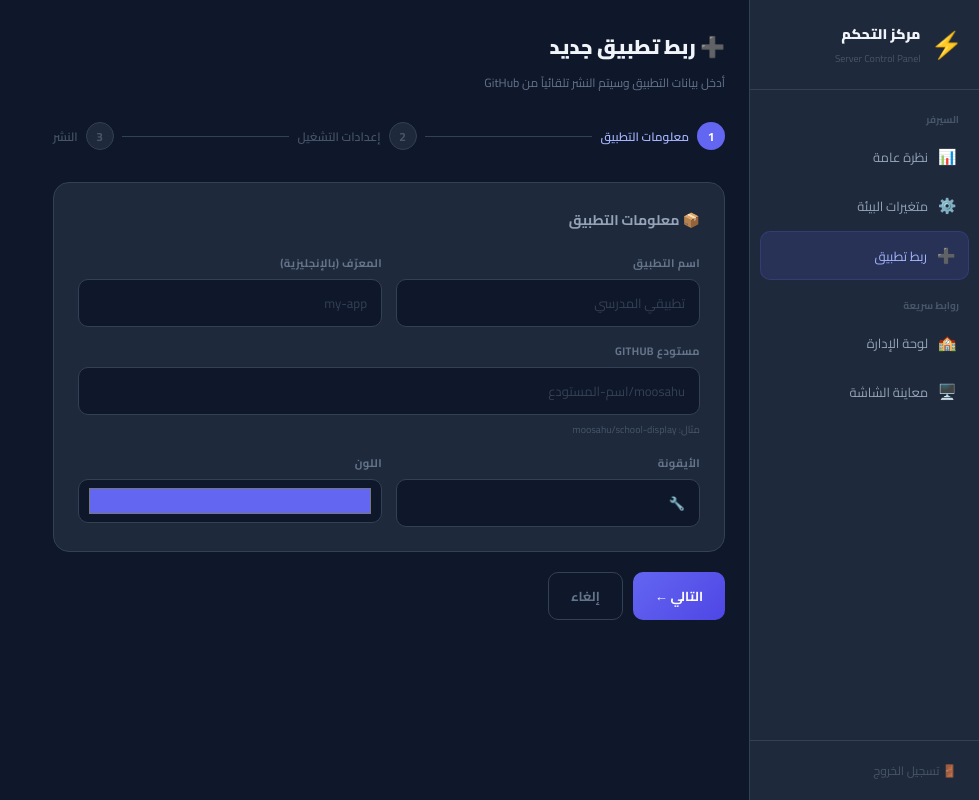
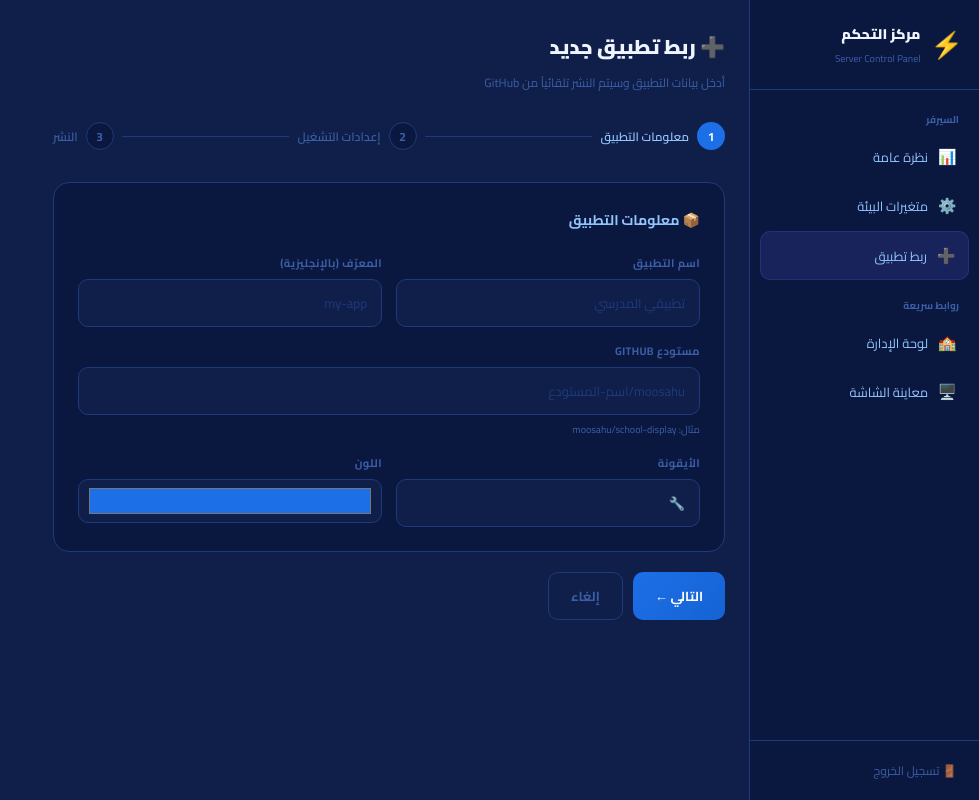
Before and after one commit to moosahu/server-panel, a Flask app: page /apps/new in a window 1280 px wide. Shown: the whole page, without its empty margins (301-1280 px from the left). Run offline with Flask 3, Linux system fonts and the light colour scheme; the visitor is signed in with stand-in values (Sample User, id 1); parts of the project's set-up code (start-up, migrations or seed data) failed here and were passed over.

Commit message:
Apply school admin panel color scheme to server panel (navy blue theme)
Co-Authored-By: Claude Sonnet 4.6 <noreply@anthropic.com>

```diff
--- a/templates/server/new_app.html
+++ b/templates/server/new_app.html
@@ -6,31 +6,31 @@
 <link href="https://fonts.googleapis.com/css2?family=Cairo:wght@400;600;700;900&display=swap" rel="stylesheet">
 <style>
 *{box-sizing:border-box;margin:0;padding:0}
-body{font-family:'Cairo',sans-serif;background:#0f172a;color:#e2e8f0;min-height:100vh}
+body{font-family:'Cairo',sans-serif;background:#0f1f4a;color:#F0F4FF;min-height:100vh}
 
 #sb{position:fixed;top:0;right:0;width:230px;height:100vh;
-  background:#1e293b;border-left:1px solid #334155;
+  background:#0a1840;border-left:1px solid #1e3a7a;
   display:flex;flex-direction:column;z-index:100}
-.sb-brand{padding:20px 16px;border-bottom:1px solid #334155}
+.sb-brand{padding:20px 16px;border-bottom:1px solid #1e3a7a}
 .sb-brand-row{display:flex;align-items:center;gap:10px}
 .sb-brand-icon{font-size:26px}
-.sb-brand-name{font-size:14px;font-weight:900;color:#f1f5f9}
-.sb-brand-sub{font-size:10px;color:#475569;margin-top:2px}
+.sb-brand-name{font-size:14px;font-weight:900;color:#F0F4FF}
+.sb-brand-sub{font-size:10px;color:#3b5ea6;margin-top:2px}
 nav{flex:1;padding:12px 10px}
-.nav-section{font-size:10px;color:#475569;font-weight:700;padding:8px 10px 4px}
+.nav-section{font-size:10px;color:#3b5ea6;font-weight:700;padding:8px 10px 4px}
 nav a{display:flex;align-items:center;gap:9px;padding:9px 12px;border-radius:10px;
-  color:#94a3b8;text-decoration:none;font-size:13px;margin-bottom:2px;transition:.15s}
-nav a:hover{background:#0f172a;color:#e2e8f0}
-nav a.active{background:rgba(99,102,241,.15);color:#a5b4fc;border:1px solid rgba(99,102,241,.2)}
+  color:#93c5fd;text-decoration:none;font-size:13px;margin-bottom:2px;transition:.15s}
+nav a:hover{background:#0f1f4a;color:#F0F4FF}
+nav a.active{background:rgba(99,102,241,.15);color:#93c5fd;border:1px solid rgba(99,102,241,.2)}
 nav a .ni{font-size:15px;width:20px;text-align:center}
-.sb-foot{padding:12px 14px;border-top:1px solid #334155}
-.sb-foot a{display:flex;align-items:center;gap:7px;color:#475569;
+.sb-foot{padding:12px 14px;border-top:1px solid #1e3a7a}
+.sb-foot a{display:flex;align-items:center;gap:7px;color:#3b5ea6;
   text-decoration:none;font-size:12px;padding:6px 8px;border-radius:8px;transition:.15s}
 .sb-foot a:hover{color:#f87171}
 
 #ct{margin-right:230px;padding:28px 24px;max-width:720px}
-.page-title{font-size:20px;font-weight:900;color:#f1f5f9;margin-bottom:6px}
-.page-sub{font-size:12px;color:#64748b;margin-bottom:28px}
+.page-title{font-size:20px;font-weight:900;color:#F0F4FF;margin-bottom:6px}
+.page-sub{font-size:12px;color:#3b5ea6;margin-bottom:28px}
 
 /* Steps */
 .steps{display:flex;align-items:center;gap:0;margin-bottom:32px}
@@ -38,40 +38,40 @@ nav a .ni{font-size:15px;width:20px;text-align:center}
 .step-num{width:28px;height:28px;border-radius:50%;display:flex;align-items:center;
   justify-content:center;font-size:12px;font-weight:700;flex-shrink:0}
 .step.done .step-num{background:#22c55e;color:#fff}
-.step.active .step-num{background:#6366f1;color:#fff}
-.step.pending .step-num{background:#1e293b;border:1.5px solid #334155;color:#475569}
+.step.active .step-num{background:#1D6FE8;color:#fff}
+.step.pending .step-num{background:#0a1840;border:1.5px solid #1e3a7a;color:#3b5ea6}
 .step-label{font-size:12px;font-weight:600}
-.step.active .step-label{color:#a5b4fc}
+.step.active .step-label{color:#93c5fd}
 .step.done .step-label{color:#4ade80}
-.step.pending .step-label{color:#475569}
-.step-line{flex:1;height:1px;background:#334155;margin:0 8px;min-width:20px}
+.step.pending .step-label{color:#3b5ea6}
+.step-line{flex:1;height:1px;background:#1e3a7a;margin:0 8px;min-width:20px}
 
 /* Cards */
-.card{background:#1e293b;border:1px solid #334155;border-radius:16px;padding:24px;margin-bottom:16px}
-.card-title{font-size:14px;font-weight:700;color:#94a3b8;margin-bottom:20px;
+.card{background:#0a1840;border:1px solid #1e3a7a;border-radius:16px;padding:24px;margin-bottom:16px}
+.card-title{font-size:14px;font-weight:700;color:#93c5fd;margin-bottom:20px;
   display:flex;align-items:center;gap:7px}
 .form-grid{display:grid;grid-template-columns:1fr 1fr;gap:14px}
 .form-group{margin-bottom:0}
 .form-group.full{grid-column:1/-1}
-label{display:block;font-size:11px;color:#64748b;font-weight:700;margin-bottom:6px;text-transform:uppercase;letter-spacing:.4px}
-input,select{width:100%;padding:11px 14px;background:#0f172a;border:1.5px solid #334155;
-  border-radius:10px;color:#f1f5f9;font-family:'Cairo',sans-serif;font-size:13px;
+label{display:block;font-size:11px;color:#3b5ea6;font-weight:700;margin-bottom:6px;text-transform:uppercase;letter-spacing:.4px}
+input,select{width:100%;padding:11px 14px;background:#0f1f4a;border:1.5px solid #1e3a7a;
+  border-radius:10px;color:#F0F4FF;font-family:'Cairo',sans-serif;font-size:13px;
   outline:none;transition:.2s}
-input:focus,select:focus{border-color:#6366f1;box-shadow:0 0 0 3px rgba(99,102,241,.1)}
-input::placeholder{color:#334155}
-.hint{font-size:10px;color:#475569;margin-top:5px}
-.preview{font-family:monospace;font-size:11px;color:#60a5fa;background:#0f172a;
+input:focus,select:focus{border-color:#1D6FE8;box-shadow:0 0 0 3px rgba(99,102,241,.1)}
+input::placeholder{color:#1e3a7a}
+.hint{font-size:10px;color:#3b5ea6;margin-top:5px}
+.preview{font-family:monospace;font-size:11px;color:#93c5fd;background:#0f1f4a;
   border:1px solid #1e3a5f;border-radius:8px;padding:8px 12px;margin-top:6px}
 
 /* Buttons */
 .btn{padding:11px 22px;border-radius:10px;font-family:'Cairo',sans-serif;
   font-size:13px;font-weight:700;cursor:pointer;border:none;
   display:inline-flex;align-items:center;gap:6px;transition:.15s;text-decoration:none}
-.btn-primary{background:linear-gradient(135deg,#6366f1,#4f46e5);color:#fff}
+.btn-primary{background:linear-gradient(135deg,#1D6FE8,#1563d4);color:#fff}
 .btn-primary:hover{filter:brightness(1.1)}
 .btn-primary:disabled{opacity:.5;cursor:not-allowed}
-.btn-ghost{background:transparent;color:#64748b;border:1px solid #334155}
-.btn-ghost:hover{background:#0f172a;color:#e2e8f0}
+.btn-ghost{background:transparent;color:#3b5ea6;border:1px solid #1e3a7a}
+.btn-ghost:hover{background:#0f1f4a;color:#F0F4FF}
 .btns{display:flex;gap:10px;margin-top:20px}
 
 /* Deploy log */
@@ -81,7 +81,7 @@ input::placeholder{color:#334155}
   min-height:200px;max-height:360px;overflow-y:auto;line-height:1.8}
 .log-ok{color:#4ade80}
 .log-err{color:#f87171}
-.log-info{color:#94a3b8}
+.log-info{color:#93c5fd}
 .spinner{display:inline-block;animation:spin .8s linear infinite}
 @keyframes spin{to{transform:rotate(360deg)}}
 
@@ -89,7 +89,7 @@ input::placeholder{color:#334155}
 #success-section{display:none;text-align:center;padding:40px 20px}
 .success-icon{font-size:64px;margin-bottom:16px}
 .success-title{font-size:22px;font-weight:900;color:#4ade80;margin-bottom:8px}
-.success-sub{font-size:13px;color:#64748b;margin-bottom:24px}
+.success-sub{font-size:13px;color:#3b5ea6;margin-bottom:24px}
 </style>
 </head>
 <body>
@@ -164,11 +164,11 @@ input::placeholder{color:#334155}
         </div>
         <div class="form-group">
           <label>اللون</label>
-          <input type="color" id="color" value="#6366f1" style="height:44px;padding:4px 8px">
+          <input type="color" id="color" value="#1D6FE8" style="height:44px;padding:4px 8px">
         </div>
       </div>
       <div id="clone-preview" style="display:none">
-        <div style="font-size:11px;color:#64748b;margin-top:14px;margin-bottom:5px">سيتم الاستنساخ إلى:</div>
+        <div style="font-size:11px;color:#3b5ea6;margin-top:14px;margin-bottom:5px">سيتم الاستنساخ إلى:</div>
         <div class="preview" id="clone-path"></div>
       </div>
     </div>
```
Also changed, not shown: templates/server/change_password.html (+24 -24 lines), templates/server/dashboard.html (+54 -54 lines), templates/server/env.html (+28 -28 lines), templates/server/login.html (+11 -11 lines).
